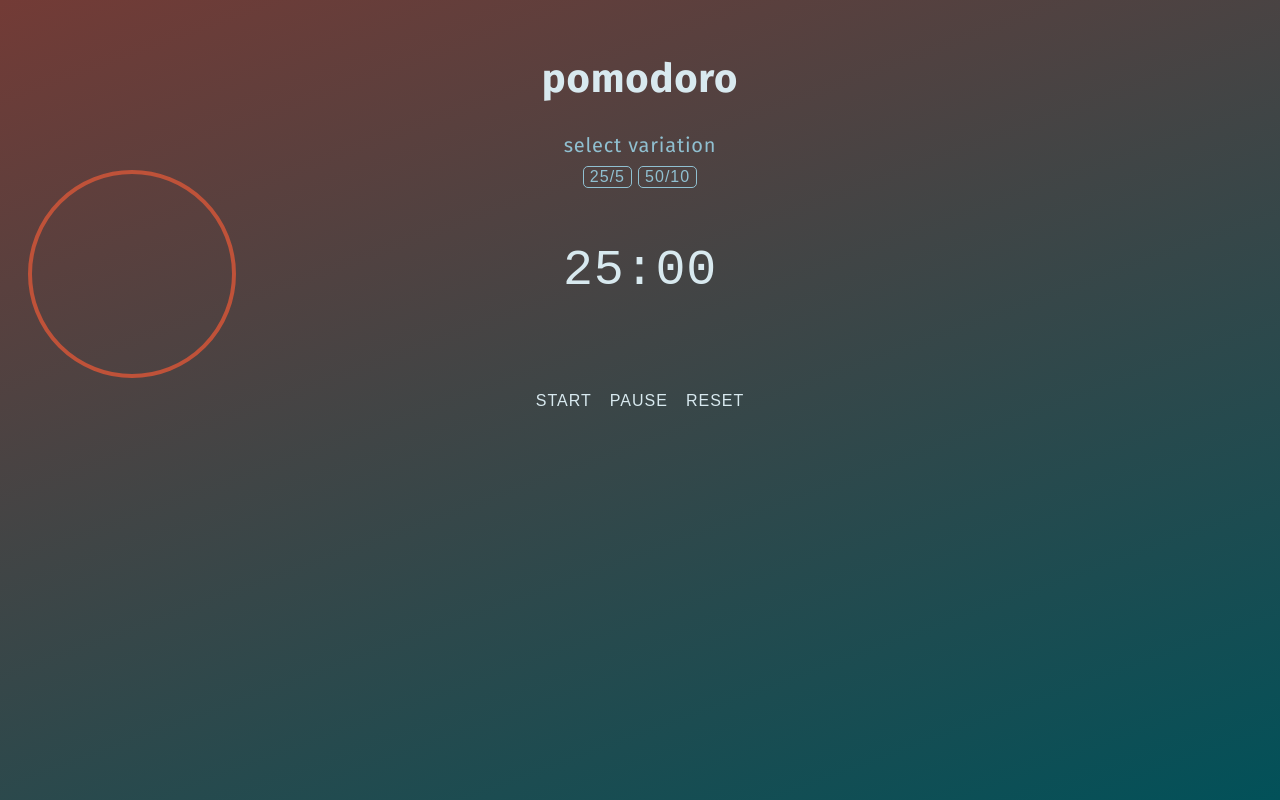
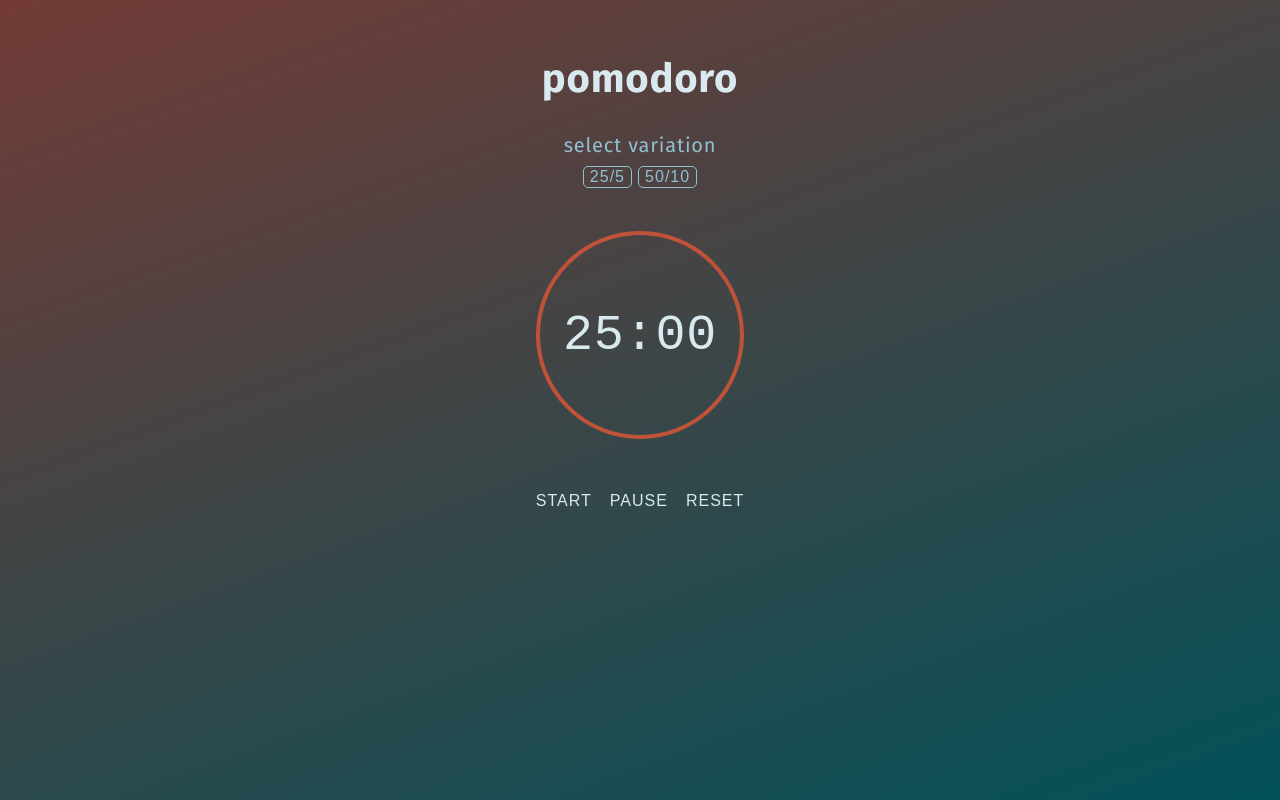
Before and after one commit to melinacharu/pomodoro, a plain HTML site: page index.html in a window 1280 px wide. Drawn offline with Linux system fonts and the light colour scheme; a web font is replaced by a local one.

Commit message:
- Added circle to app-counter-container - Moved divs around idk

```diff
--- a/index.html
+++ b/index.html
@@ -18,9 +18,10 @@
         <button class="btn-50" onclick="fifty()">50/10</button>
       </div>
 
-        <div class="circle"></div>
+
 
         <div class="app-counter-box">
+          <div class="circle"></div>
           <p><span class="minutes">25</span>:<span class="seconds">00</span></p>
         </div>
         <button class="btn-start">start</button>
--- a/styles.css
+++ b/styles.css
@@ -27,6 +27,7 @@ p {
 }
 
 .app-container {
+    position: relative;
     width: auto;
     height: auto;
     margin: auto;
@@ -37,6 +38,9 @@ p {
 
 .circle {
     position: absolute;
+    top: 50%;
+    left: 50%;
+    transform: translate(-50%, -50%);
     width: 200px;
     height: 200px;
     border: solid 4px;
@@ -45,13 +49,12 @@ p {
 }
 
 
-
 .app-counter-box {
     font-family: 'Droid Sans Mono', monospace;
     font-size: 250%;
     position: relative;
     text-align: center;
-    margin: 10px;
+    margin: 85px;
     top: 72px;
     color: #d8e9ef;
 }
@@ -75,7 +78,7 @@ p {
 
 .btn-start, .btn-reset, .btn-pause {
     position: relative;
-    top: 150px;
+    top: 110px;
     font-size: 80%;
     text-transform: uppercase;
     letter-spacing: 1px;
```
